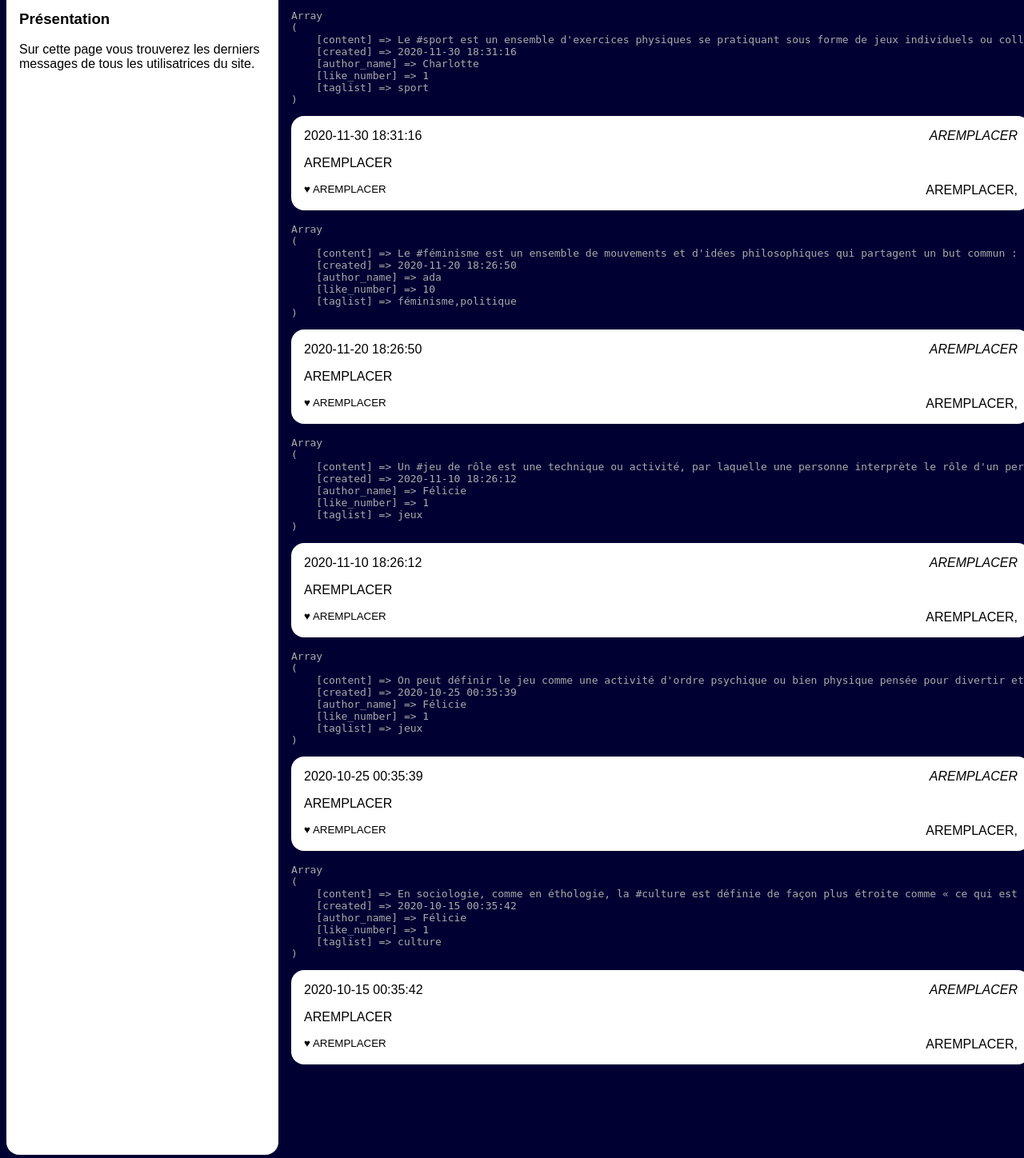
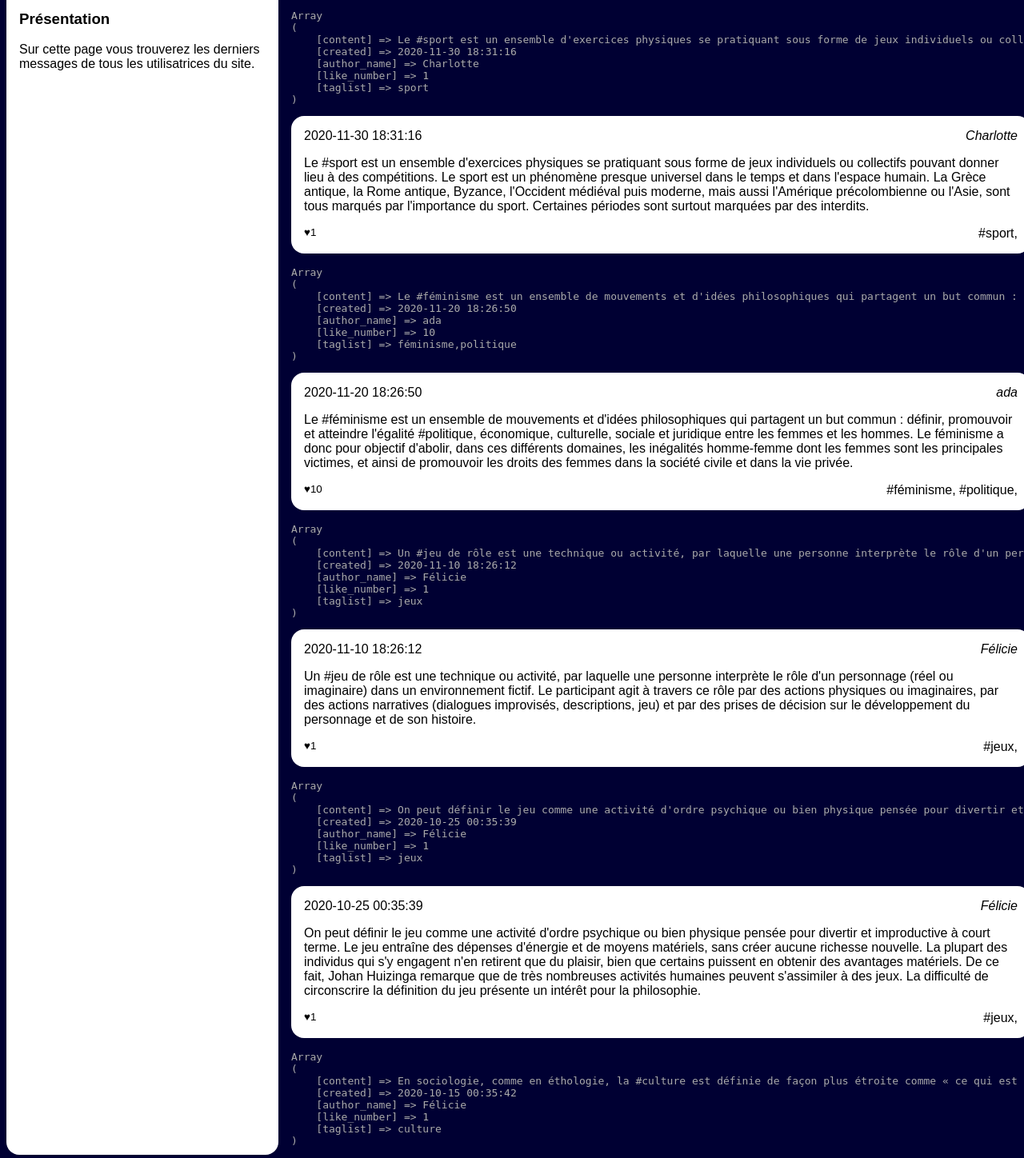
Before and after one commit to adatechschool/projet-collectif---reseau-social-php-hellobook, a PHP site: page /news.php in a window 1280 px wide. Shown: the part 298-1746 px from the top of the page at 80% size. Run offline with PHP 8.4, Linux system fonts and the light colour scheme; data comes from the database, SQL or seed files in the repository.

Commit message:
First @todo: AREMPLACER in news.php accomplished

```diff
--- a/Niveau1/news.php
+++ b/Niveau1/news.php
@@ -102,13 +102,18 @@
                         <h3>
                             <time><?php echo $post['created'] ?></time>
                         </h3>
-                        <address>AREMPLACER</address>
+                        <address><?php echo $post['author_name'] ?></address>
                         <div>
-                            <p>AREMPLACER</p>
+                            <p><?php echo $post['content'] ?></p>
                         </div>
                         <footer>
-                            <small>♥ AREMPLACER </small>
-                            <a href="">AREMPLACER</a>,
+                            <small>♥<?php echo $post['like_number'] ?></small>
+                            <?php
+                            $tagArray = explode(",",$post['taglist']);
+                                foreach ($tagArray as $tagElement){
+                                    ?><a href=""><?php echo "#" . $tagElement . ", ";
+                                }?>
+                             </a>
                         </footer>
                     </article>
                     <?php
```
